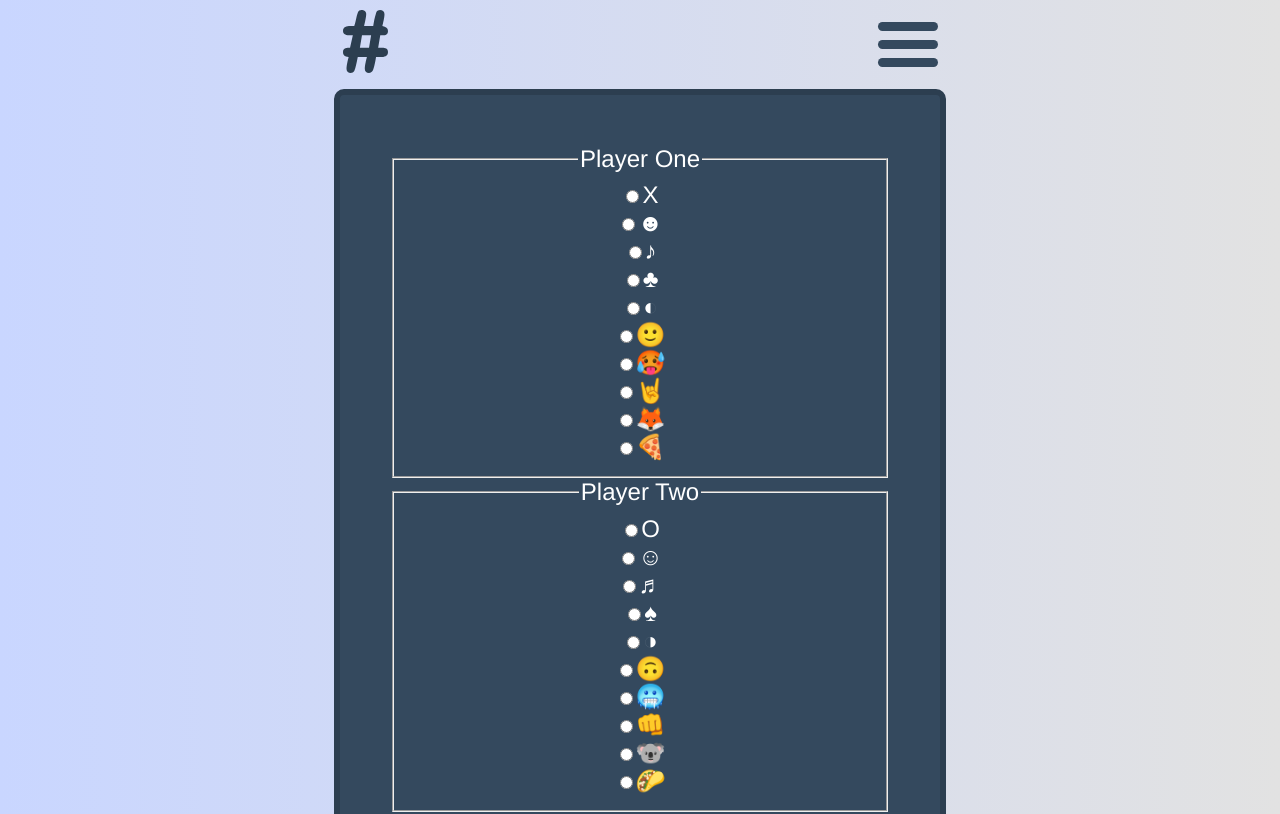
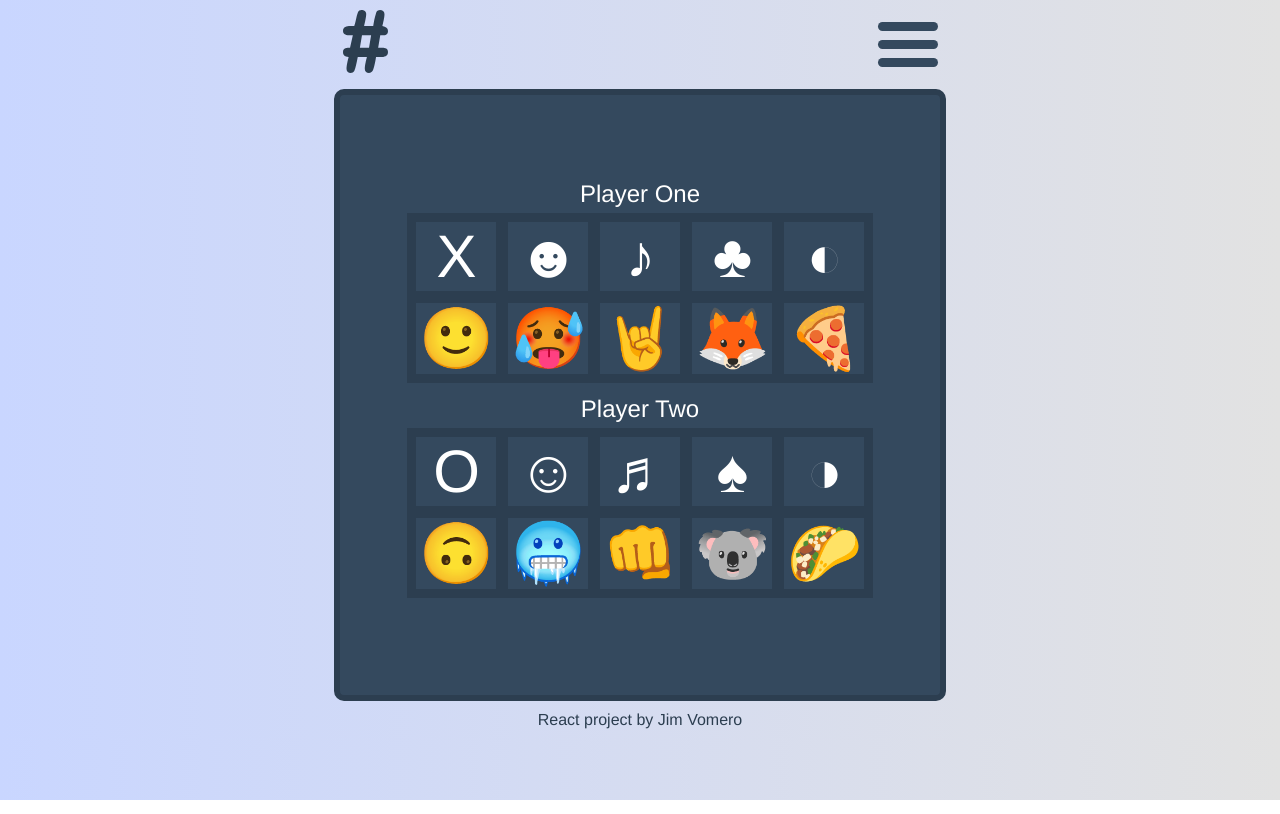
Before and after one commit to nJim/tictactoe-js, a React (Create React App) app: page /settings in a window 1280 px wide. Shown: the top 814 px of the page. Built offline with nearby package versions, Linux system fonts and the light colour scheme.

Commit message:
Adds player icons.

```diff
--- a/src/components/2-molecules/RadioButton.tsx
+++ b/src/components/2-molecules/RadioButton.tsx
@@ -1,16 +1,17 @@
 import React from "react";
 
-const RadioButton = ({ id, value, name }: Props) => (
-  <div className="radio-button">
-    <input id={id} type="radio" value={value} name={name} />
-    <label htmlFor={id}>{value}</label>
-  </div>
+const RadioButton = ({ id, value, name, checked }: Props) => (
+    <label className="radio-button" htmlFor={id}>
+      <input id={id} type="radio" value={value} name={name} checked={checked}/>
+      {value}
+    </label>
 );
 
 type Props = {
   id: string,
   value: string,
   name: string,
+  checked?: boolean
 }
 
 export default RadioButton;
--- /dev/null
+++ b/src/components/3-organisms/PlayerSelect.css
@@ -0,0 +1,25 @@
+fieldset.player-select {
+  border: 0;
+}
+.player-select input {
+  visibility: hidden;
+  clip-path: polygon(0 0);
+  width: 1px;
+  height: 1px;
+  margin: 0px;
+}
+
+.player-select__options {
+  display: grid;
+  grid-template-columns: repeat(5, 1fr);
+  outline: 3px solid #2c3e50;
+}
+
+.player-select__options .radio-button {
+  font-size: 60px;
+  border: 6px solid #2c3e50;
+  display: flex;
+  justify-content: center;
+  align-items: center;
+  cursor: pointer;
+}
--- /dev/null
+++ b/src/components/3-organisms/PlayerSelect.tsx
@@ -0,0 +1,20 @@
+import React from "react";
+import "./PlayerSelect.css";
+
+const PlayerSelect = ({title, children}: Props) => {
+  return (
+    <fieldset className="player-select">
+      <legend>{title}</legend>
+      <div className="player-select__options">
+        {children}
+      </div>
+    </fieldset>
+  );
+}
+
+type Props = {
+  title: string,
+  children: any
+}
+
+export default PlayerSelect;
--- a/src/components/4-templates/SettingsPage.tsx
+++ b/src/components/4-templates/SettingsPage.tsx
@@ -1,50 +1,43 @@
 import React from "react";
 import RadioButton from "../2-molecules/RadioButton";
 import Border from "../3-organisms/Border";
+import PlayerSelect from "../3-organisms/PlayerSelect";
 import {useGameStateContext} from "../../lib/hoc/State";
 
 const SettingsPage = () => {
   const {state} = useGameStateContext();
+  console.log(state);
   return (
     <Border>
       <div>
-        <fieldset>
-          <legend>Player One</legend>
-          <RadioButton name="player1" id="p1o01" value="X" />
-          <RadioButton name="player1" id="p1o02" value="☻" />
-          <RadioButton name="player1" id="p1o03" value="♪" />
-          <RadioButton name="player1" id="p1o04" value="♣" />
-          <RadioButton name="player1" id="p1o05" value="◐" />
-          <RadioButton name="player1" id="p1o06" value="🙂" />
-          <RadioButton name="player1" id="p1o07" value="🥵" />
-          <RadioButton name="player1" id="p1o08" value="🤘" />
-          <RadioButton name="player1" id="p1o09" value="🦊" />
-          <RadioButton name="player1" id="p1o10" value="🍕" />
-        </fieldset>
-        <fieldset>
-          <legend>Player Two</legend>
-          <RadioButton name="player2" id="p2o01" value="O" />
-          <RadioButton name="player2" id="p2o02" value="☺" />
-          <RadioButton name="player2" id="p2o03" value="♬" />
-          <RadioButton name="player2" id="p2o04" value="♠" />
-          <RadioButton name="player2" id="p2o05" value="◑" />
-          <RadioButton name="player2" id="p2o06" value="🙃" />
-          <RadioButton name="player2" id="p2o07" value="🥶" />
-          <RadioButton name="player2" id="p2o08" value="👊" />
-          <RadioButton name="player2" id="p2o09" value="🐨" />
-          <RadioButton name="player2" id="p2o10" value="🌮" />
-        </fieldset>
-        <div className="form-item">
-          <label>Player 1</label>
-          <input type="text" value={state.player1} />
-        </div>
-        <div className="form-item">
-          <label>Player 2</label>
-          <input type="text" value={state.player2}/>
-        </div>
+        <PlayerSelect title="Player One">
+          {icons.p1.map((icon, index) => (
+            <RadioButton
+              name="player1"
+              key={`p1${index}`}
+              id={`p1${index}`}
+              value={icon}
+            />
+          ))}
+        </PlayerSelect>
+        <PlayerSelect title="Player Two">
+          {icons.p2.map((icon, index) => (
+            <RadioButton
+              name="player1"
+              key={`p2${index}`}
+              id={`p2${index}`}
+              value={icon}
+            />
+          ))}
+        </PlayerSelect>
       </div>
     </Border>
   )
 };
 
+const icons = {
+  p1: ["X", "☻", "♪", "♣", "◐", "🙂", "🥵", "🤘", "🦊", "🍕"],
+  p2: ["O", "☺", "♬", "♠", "◑", "🙃", "🥶", "👊", "🐨", "🌮"]
+};
+
 export default SettingsPage;
```
